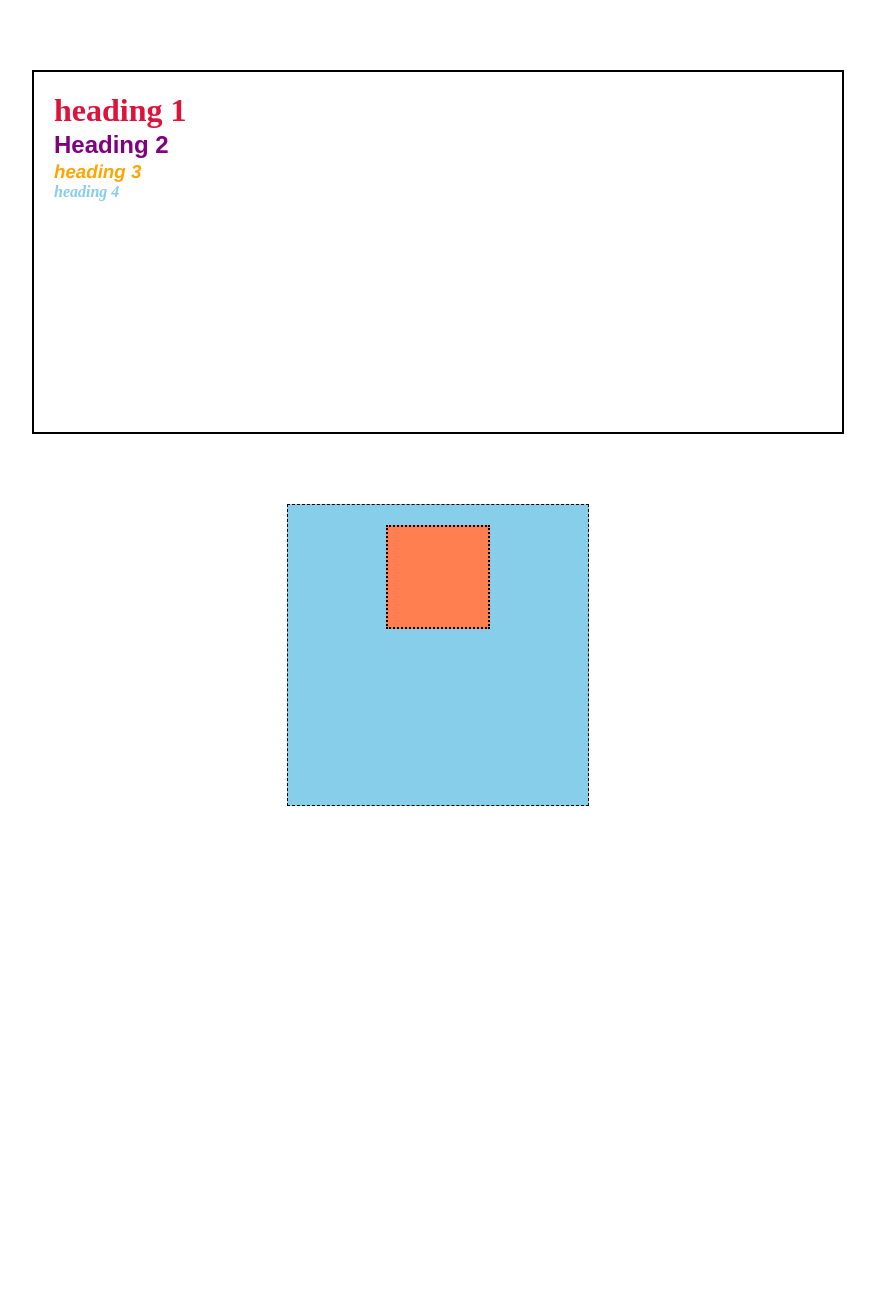
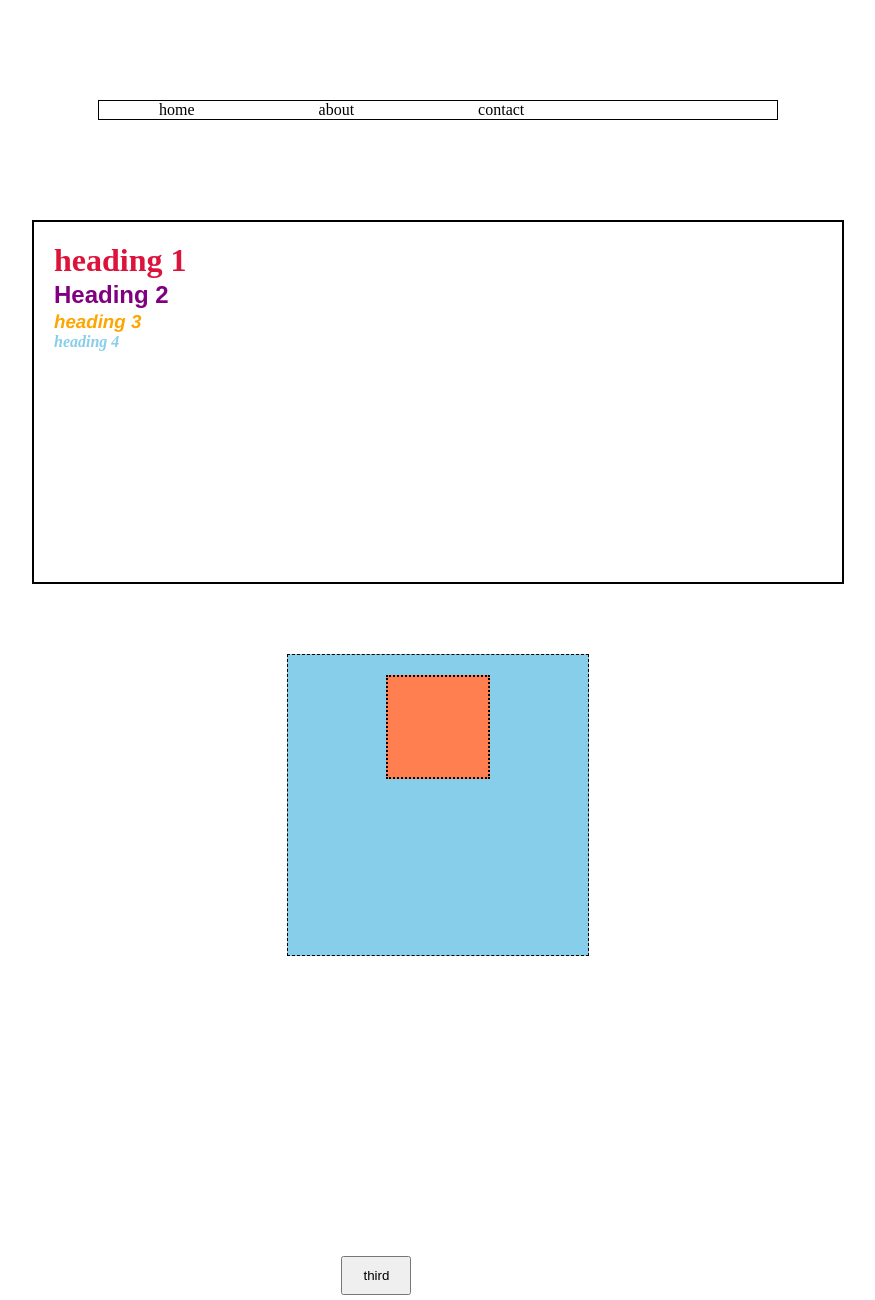
Before and after one commit to sayeed-dev-07/BD-Calling-Internship, a plain HTML site: page CSS/class 1/classOneTest/index.html in a window 1280 px wide. Shown: the whole page, without its empty margins (202-1077 px from the left). Before the commit the page ends 806 px from the top, so only its background shows below. Drawn offline with Linux system fonts and the light colour scheme.

Commit message:
finished all practices

```diff
--- a/CSS/class 1/classOneTest/index.html
+++ b/CSS/class 1/classOneTest/index.html
@@ -9,6 +9,11 @@
 </head>
 
 <body>
+    <ul>
+        <li>home</li>
+        <li>about</li>
+        <li>contact</li>
+    </ul>
     <div id="main-container">
         <h1>heading 1</h1>
         <h2>heading 2</h2>
@@ -18,6 +23,14 @@
     <div class="container-2">
             <div class="inner-div"></div>
         </div>
+
+    <div id="button-container">
+        <button id="button1">first</button>
+        <button id="button2">second</button>
+        <button id="button3">third</button>
+    </div>
+
+
 </body>
 
 </html>
--- a/CSS/class 1/classOneTest/style.css
+++ b/CSS/class 1/classOneTest/style.css
@@ -23,6 +23,7 @@ h1 {
     background-color: skyblue;
     margin: 0 auto;
     border: 1px dashed;
+    margin-bottom: 300px;
 }
 
 .inner-div {
@@ -53,3 +54,34 @@ h4 {
     font-weight: 1200;
     font-style: oblique;
 }
+
+ul {
+    list-style: none;
+    border: 1px solid;
+    margin: 100px 300px;
+}
+
+li {
+    display: inline;
+    margin: 0 60px;
+}
+
+#button-container {
+    /* margin-bottom: 200px; */
+    margin: 100px 30vw;
+
+}
+
+button {
+    margin: 0px 30px;
+    padding: 10px 20px;
+
+}
+
+#button1 {
+    visibility: hidden;
+}
+
+#button2 {
+    display: none;
+}
```
Also changed, not shown: CSS/class 1/mini layout project/index.html (added), CSS/class 1/mini layout project/style.css (added).
